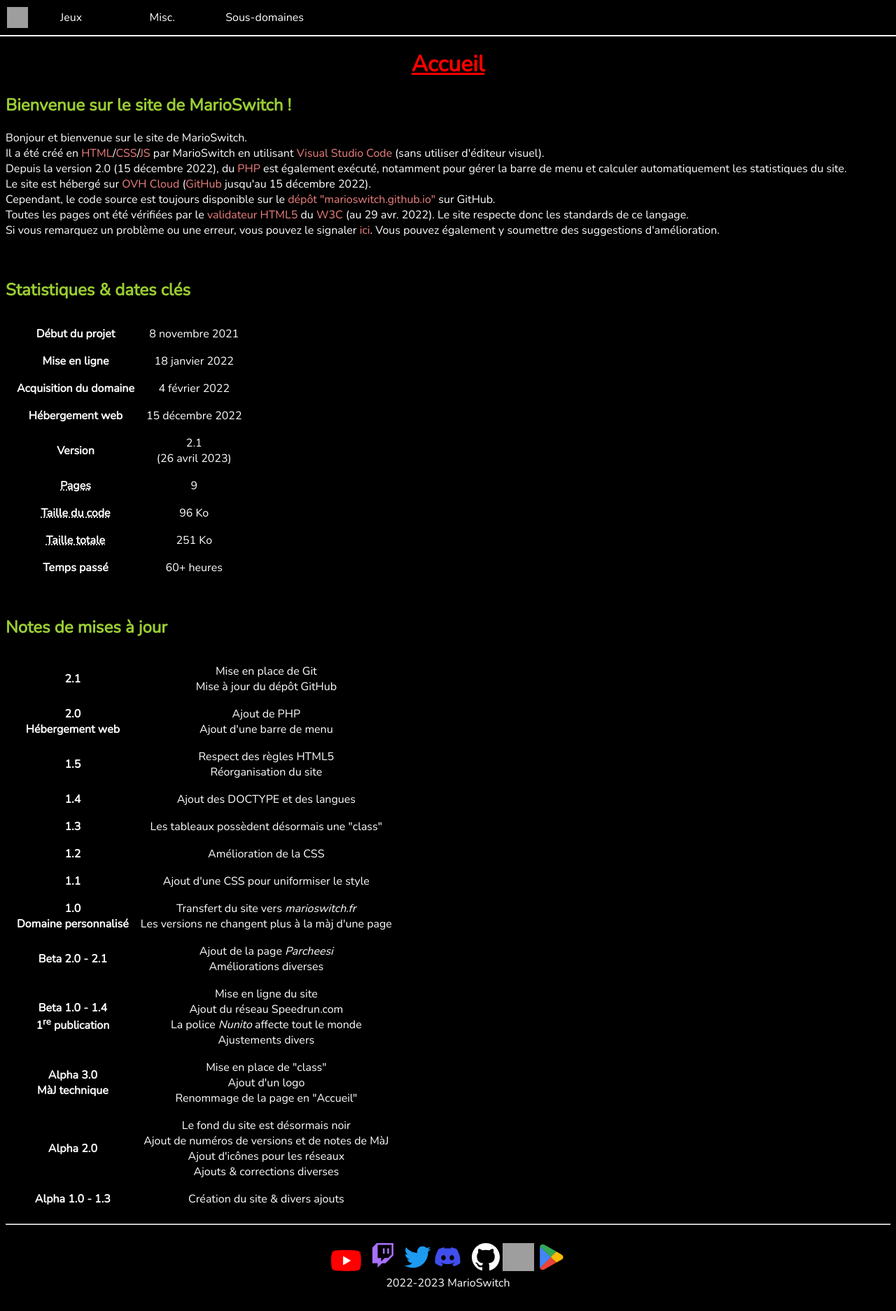
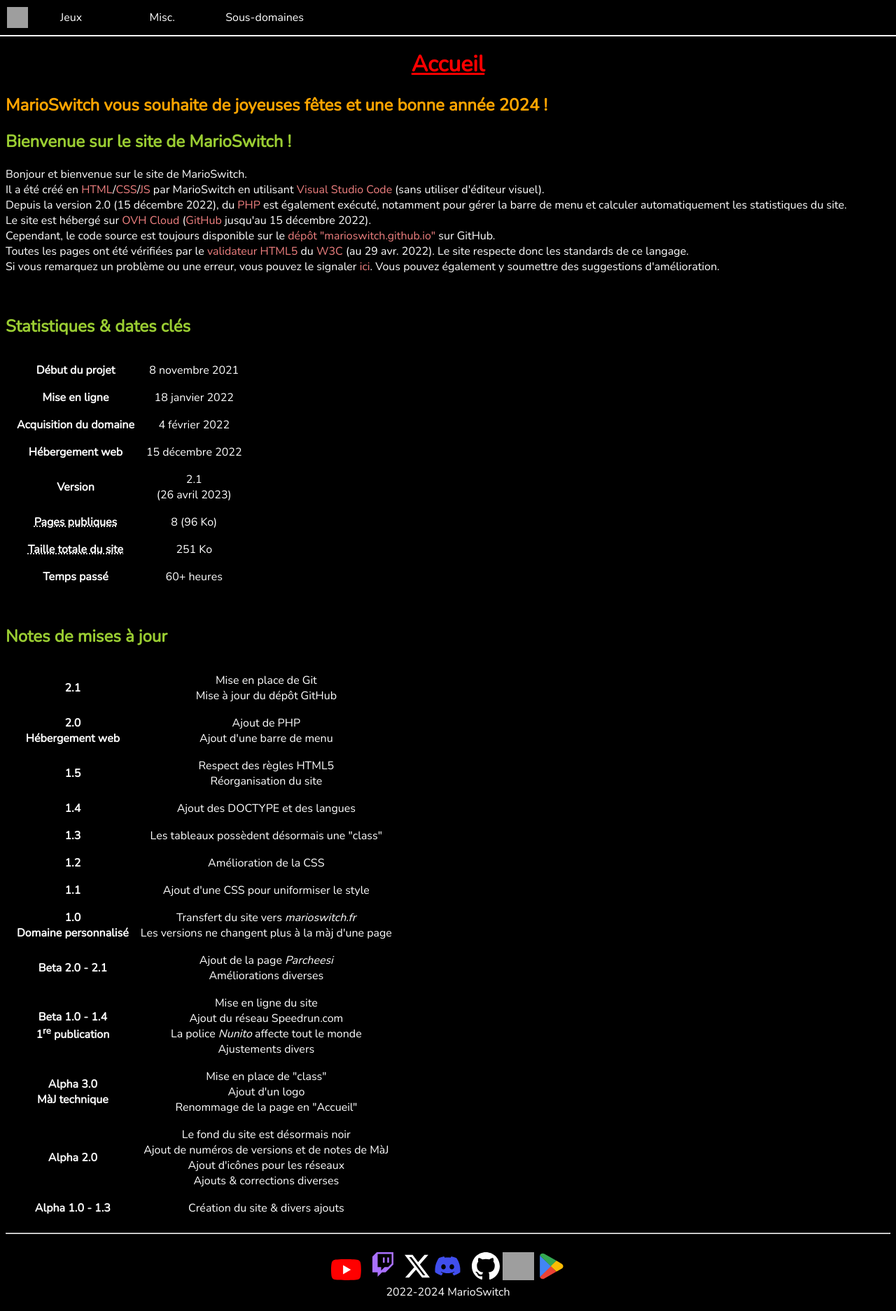
Before and after one commit to MarioSwitch/marioswitch.github.io, a PHP site: page / in a window 1280 px wide. Shown: the whole page at 70% size. Before the commit the page ends 1839 px from the top, so only its background shows below. Run offline with PHP 8.4, Linux system fonts and the light colour scheme; grey boxes are pictures that could not be loaded.

Commit message:
Various fixes + updates

```diff
--- a/index.php
+++ b/index.php
@@ -13,6 +13,7 @@
 	<body>
 		<?php insertMenu(); ?>
 		<h1>Accueil</h1>
+		<h2 class="warning">MarioSwitch vous souhaite de joyeuses fêtes et une bonne année 2024 !</h2>
 		<h2>Bienvenue sur le site de MarioSwitch !</h2>
 		<p>
 			Bonjour et bienvenue sur le site de MarioSwitch.<br>
@@ -47,15 +48,11 @@
 				<td>2.1<br>(26 avril 2023)</td>
 			</tr>
 			<tr>
-				<th><abbr title="Calculé automatiquement en PHP.">Pages</abbr></th>
-				<td><?php totalPages(); ?></td>
+				<th><abbr title="Calculé automatiquement en PHP.">Pages publiques</abbr></th>
+				<td><?php totalPages(); ?> (<?php codeSize(); ?>)</td>
 			</tr>
 			<tr>
-				<th><abbr title="Cela inclus les pages web, les feuilles de style et les scripts JavaScript. Hors polices d'écriture, icônes SVG et CNAME. Calculé automatiquement en PHP.">Taille du code</abbr></th>
-				<td><?php codeSize(); ?></td>
-			</tr>
-			<tr>
-				<th><abbr title="Taille totale du site, hors predictions.marioswitch.fr. Calculé automatiquement en PHP.">Taille totale</abbr></th>
+				<th><abbr title="Taille totale du site (y compris les pages privées), hors predictions.marioswitch.fr. Calculé automatiquement en PHP.">Taille totale du site</abbr></th>
 				<td><?php totalSize(); ?></td>
 			</tr>
 			<tr>
@@ -123,12 +120,12 @@
 		<p class="center">
 			<a href="https://youtube.com/channel/UCP6sft2CrLn148rBknFT8yQ"><img src="resources/svg/youtube.svg" alt="YouTube" width=45 height=30></a>
 			<a href="https://twitch.tv/marioswitch2020"><img src="resources/svg/twitch.svg" alt="Twitch" width=50 height=50></a>
-			<a href="https://twitter.com/marioswitch2020"><img src="resources/svg/twitter.svg" alt="Twitter" width=40 height=40></a>
+			<a href="https://x.com/marioswitch2020"><img src="resources/svg/x.svg" alt="X (ex-Twitter)" width=40 height=40></a>
 			<a href="https://discord.gg/xEFsH6x"><img src="resources/svg/discord.svg" alt="Discord" width=50 height=40></a>
 			<a href="https://github.com/marioswitch"><img class="inverse" src="resources/svg/github.svg" alt="GitHub" width=40 height=40></a>
 			<a href="https://speedrun.com/MarioSwitch"><img src="https://www.speedrun.com/images/1st.png" alt="Speedrun.com" width=45 height=40></a>
 			<a href="https://play.google.com/store/apps/dev?id=6889444212492017160"><img src="resources/svg/google-play.svg" alt="Google Play" width="40" height="40"></a>
-			<br>2022-2023 MarioSwitch
+			<br>2022-2024 MarioSwitch
 		</p>
 	</body>
 </html>
--- a/resources/php/functions.php
+++ b/resources/php/functions.php
@@ -17,17 +17,18 @@
     }
 
     function totalPages(){
-        echo(scan_dir('./pages/',"files")+2); // +2 pour la page d'accueil et clock.marioswitch.fr
+        echo(scan_dir('./pages/',"files")+1); // +1 pour la page d'accueil
     }
 
     function codeSize(){
         echo(
             floor(
                 (
-                    scan_dir('./',"size")
-                    -scan_dir('./resources/fonts',"size")
-                    -scan_dir('./resources/svg',"size")
-                    -18 //CNAME
+                    scan_dir('./pages/',"size")
+                    +scan_dir('./resources/php/',"size")
+                    +scan_dir('./resources/scripts/',"size")
+                    +scan_dir('./resources/styles/', "size")
+                    +filesize('./index.php')
                 )
                 /1024
             ) . " Ko"
```
Also changed, not shown: pages/misc/games.php (+18 -18 lines), resources/svg/x.svg (added).
